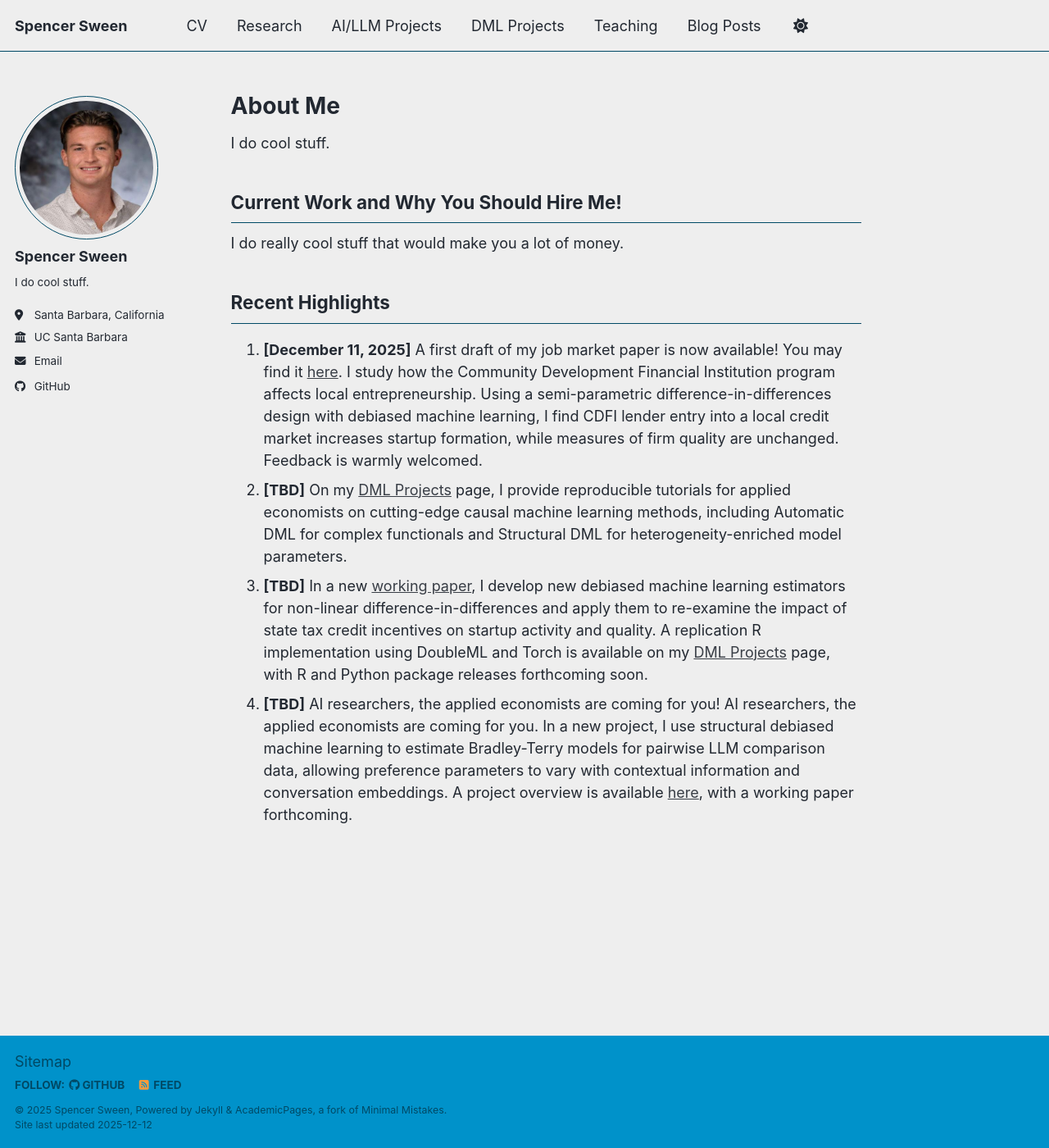
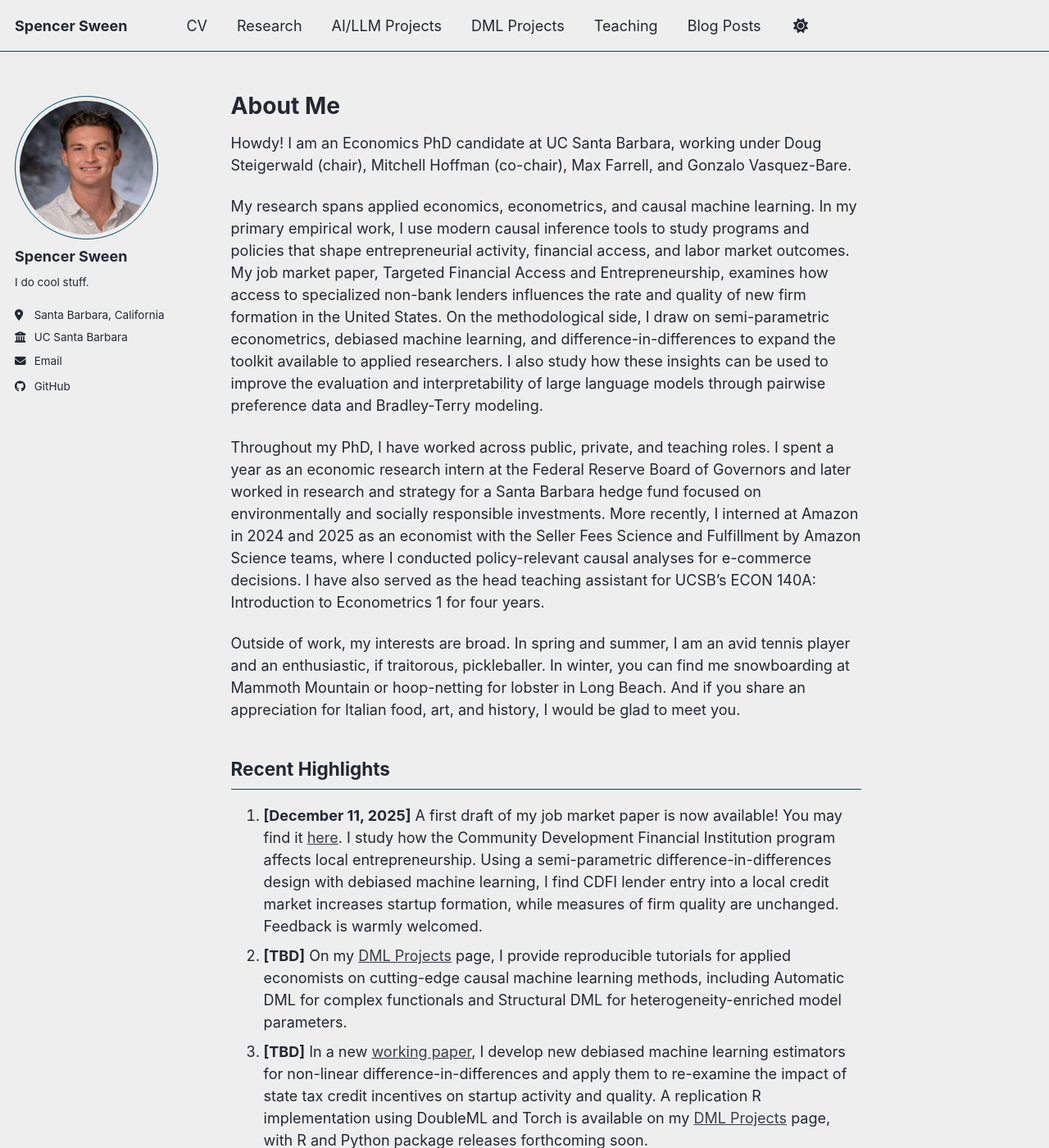
Before and after one commit to spencersween/spencersween.github.io, a Jekyll site: the page built from _pages/about.md, in a window 1280 px wide and 1400 px high. Shown: the whole window at 82% size. Built offline with Jekyll 4.4.1, drawn with Linux system fonts in a browser that asks for light colours; a script bundle is joined from its source files by our own code; library files that are not in the unit come from our copies.

Commit message:
Update about.md

```diff
--- a/_pages/about.md
+++ b/_pages/about.md
@@ -10,12 +10,13 @@ redirect_from:
 About Me
 ======
 
-I do cool stuff.
+Howdy! I am an Economics PhD candidate at UC Santa Barbara, working under Doug Steigerwald (chair), Mitchell Hoffman (co-chair), Max Farrell, and Gonzalo Vasquez-Bare.
 
-Current Work and Why You Should Hire Me!
-------
+My research spans applied economics, econometrics, and causal machine learning. In my primary empirical work, I use modern causal inference tools to study programs and policies that shape entrepreneurial activity, financial access, and labor market outcomes. My job market paper, Targeted Financial Access and Entrepreneurship, examines how access to specialized non-bank lenders influences the rate and quality of new firm formation in the United States. On the methodological side, I draw on semi-parametric econometrics, debiased machine learning, and difference-in-differences to expand the toolkit available to applied researchers. I also study how these insights can be used to improve the evaluation and interpretability of large language models through pairwise preference data and Bradley-Terry modeling.
 
-I do really cool stuff that would make you a lot of money.
+Throughout my PhD, I have worked across public, private, and teaching roles. I spent a year as an economic research intern at the Federal Reserve Board of Governors and later worked in research and strategy for a Santa Barbara hedge fund focused on environmentally and socially responsible investments. More recently, I interned at Amazon in 2024 and 2025 as an economist with the Seller Fees Science and Fulfillment by Amazon Science teams, where I conducted policy-relevant causal analyses for e-commerce decisions. I have also served as the head teaching assistant for UCSB's ECON 140A: Introduction to Econometrics 1 for four years.
+
+Outside of work, my interests are broad. In spring and summer, I am an avid tennis player and an enthusiastic, if traitorous, pickleballer. In winter, you can find me snowboarding at Mammoth Mountain or hoop-netting for lobster in Long Beach. And if you share an appreciation for Italian food, art, and history, I would be glad to meet you.
 
 Recent Highlights
 ------
```
